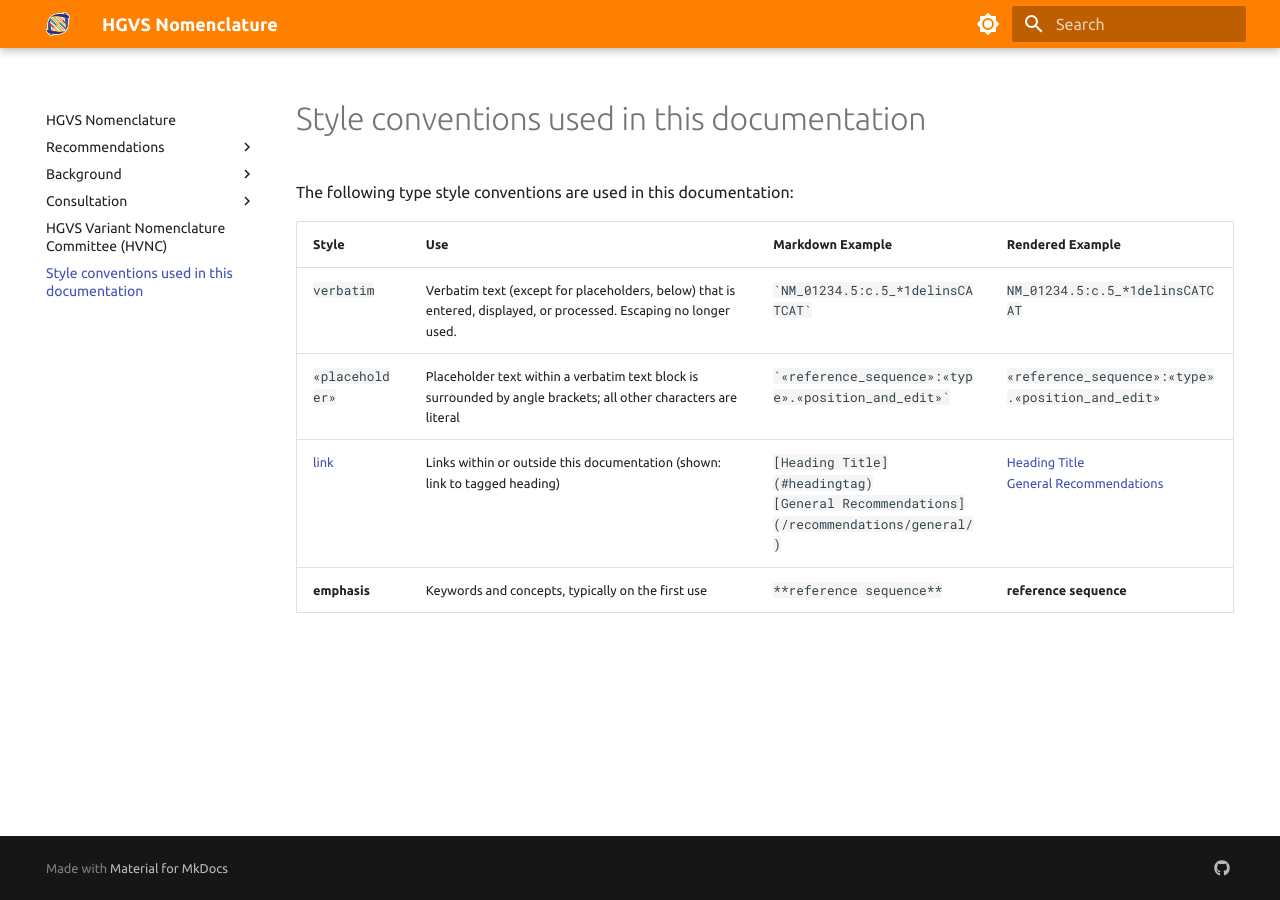
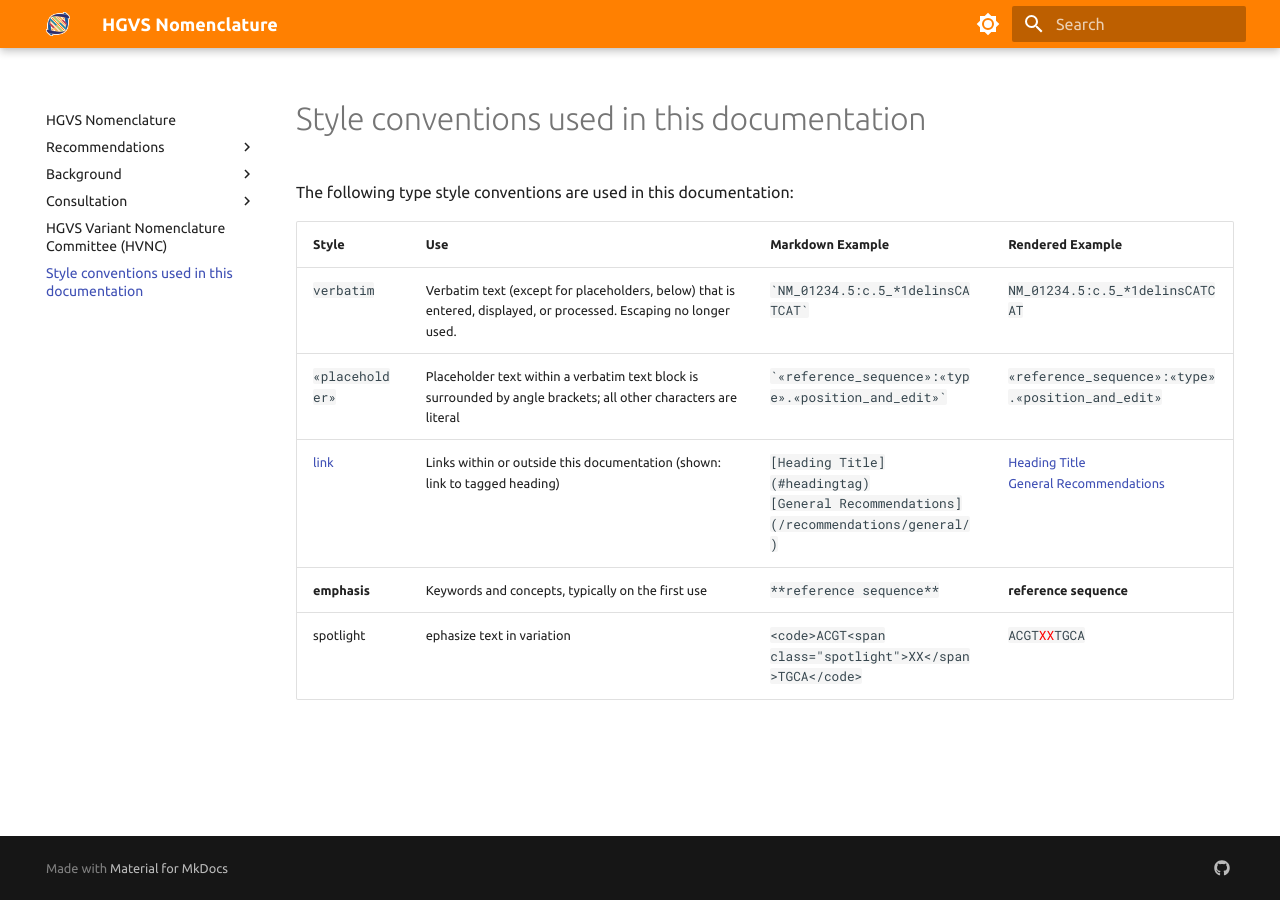
Before and after one commit to HGVSnomenclature/hgvs-nomenclature, an MkDocs documentation site: the page built from docs/style.md, in a window 1280 px wide. Built offline with MkDocs 1.6.1 and Material for MkDocs 9.7.7, drawn with Linux system fonts in a browser that asks for light colours.

Commit message:
added spotlight style

```diff
--- a/docs/style.md
+++ b/docs/style.md
@@ -8,3 +8,4 @@ The following type style conventions are used in this documentation:
 | `«placeholder»`    | Placeholder text within a verbatim text block is surrounded by angle brackets; all other characters are literal     | `` `«reference_sequence»:«type».«position_and_edit»` ``          | `«reference_sequence»:«type».«position_and_edit»` |
 | [link]()       | Links within or outside this documentation (shown: link to tagged heading)      | `[Heading Title](#headingtag)`<br>`[General Recommendations](/recommendations/general/)`        | [Heading Title](#headingtag)<br>[General Recommendations](/recommendations/general/)     |
 | **emphasis**       | Keywords and concepts, typically on the first use            | `**reference sequence**` | **reference sequence**  |
+| spotlight  | ephasize text in variation | `<code>ACGT<span class="spotlight">XX</span>TGCA</code>` | <code>ACGT<span class="spotlight">XX</span>TGCA</code>  |
```
